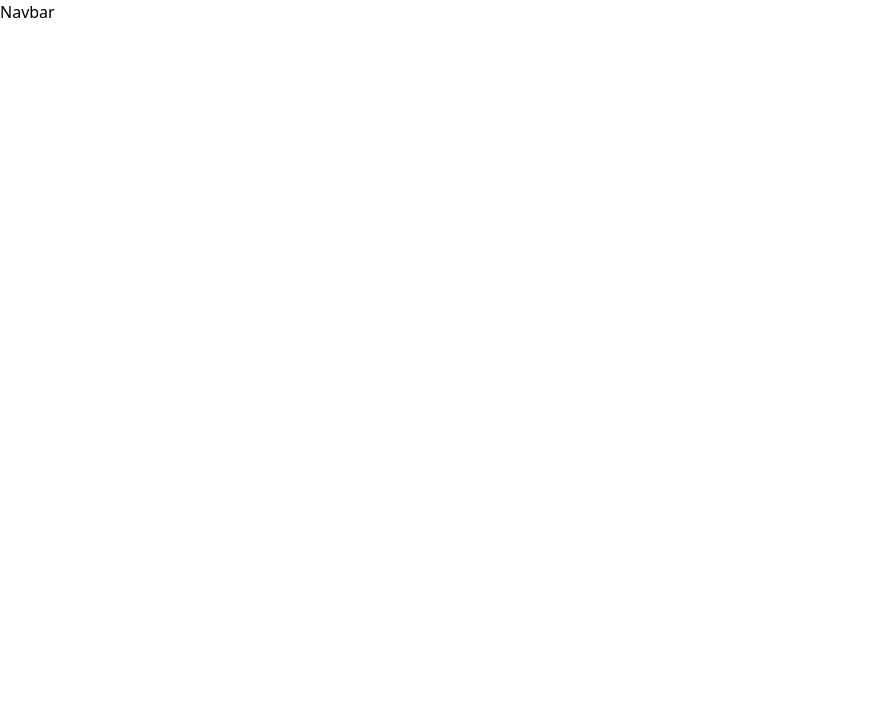
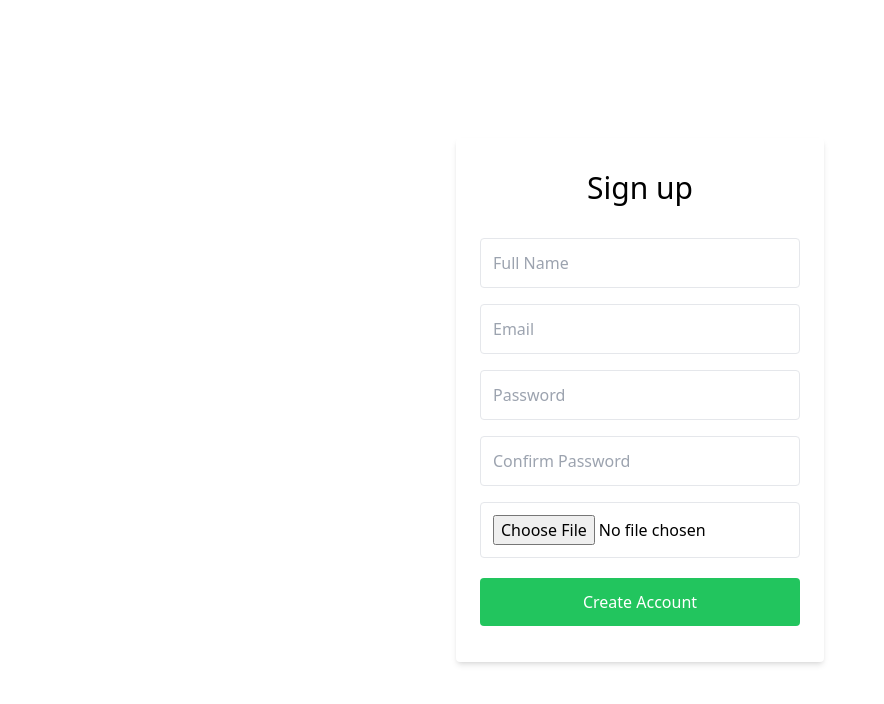
Before and after one commit to vaibhav123-dev/Fitness_Explore_Client, a React (Vite) app: page / in a window 1280 px wide. Shown: the top 704 px of the page, without its empty margins (0-884 px from the left). Built offline with nearby package versions, Linux system fonts and the light colour scheme.

Commit message:
sign up page ui done Also setup toaster notification

```diff
--- a/package.json
+++ b/package.json
@@ -11,7 +11,8 @@
   },
   "dependencies": {
     "react": "^18.3.1",
-    "react-dom": "^18.3.1"
+    "react-dom": "^18.3.1",
+    "react-toastify": "^10.0.5"
   },
   "devDependencies": {
     "@types/react": "^18.3.3",
--- a/src/App.jsx
+++ b/src/App.jsx
@@ -1,9 +1,11 @@
 import { Navbar } from "./components/Navbar";
+import { Signup } from "./pages/Signup";
 
 function App() {
   return (
     <>
-      <Navbar />
+      {/* <Navbar /> */}
+    <Signup/>
     </>
   );
 }
--- /dev/null
+++ b/src/components/ToastService.jsx
@@ -0,0 +1,41 @@
+import { toast, ToastContainer } from "react-toastify";
+import "react-toastify/dist/ReactToastify.css";
+
+// Configure global settings for ToastContainer
+const ToastService = {
+  setup: () => {
+    return (
+      <ToastContainer
+        position="top-right"
+        autoClose={3000}
+        hideProgressBar={false}
+        newestOnTop={false}
+        closeOnClick
+        rtl={false}
+        pauseOnFocusLoss
+        draggable
+        pauseOnHover
+        theme="colored"
+      ></ToastContainer>
+    );
+  },
+
+  notify: (message, type = "success") => {
+    switch (type) {
+      case "success":
+        toast.success(message);
+        break;
+      case "error":
+        toast.error(message);
+        break;
+      case "warning":
+        toast.warning(message);
+        break;
+      default:
+        toast.info(message);
+        break;
+    }
+  },
+};
+
+export default ToastService;
--- /dev/null
+++ b/src/constants.js
@@ -0,0 +1,3 @@
+const emailValidation = /^[^\s@]+@[^\s@]+\.[^\s@]+$/;
+
+export { emailValidation };
--- a/src/pages/Signup.jsx
+++ b/src/pages/Signup.jsx
@@ -1,3 +1,106 @@
+import React, { useState } from "react";
+import ToastService from "../components/ToastService"; // Adjust the path to match your actual file location
+
 export const Signup = () => {
-  return <div>Signup</div>;
+  const [formData, setFormData] = useState({
+    fullname: "",
+    email: "",
+    password: "",
+    confirm_password: "",
+    photo: null,
+  });
+
+  const handleChange = (e) => {
+    const { name, value } = e.target;
+    setFormData({
+      ...formData,
+      [name]: value,
+    });
+  };
+
+  const handlePhotoChange = (e) => {
+    const file = e.target.files[0];
+    setFormData({
+      ...formData,
+      photo: file,
+    });
+  };
+
+  const validateEmail = (email) => {
+    // Regular expression for email validation
+    const re = /^[^\s@]+@[^\s@]+\.[^\s@]+$/;
+    return re.test(email);
+  };
+
+  const passwordsMatch = () => {
+    return formData.password === formData.confirm_password;
+  };
+
+  const handleSubmit = (e) => {
+    e.preventDefault();
+    if (!validateEmail(formData.email)) {
+      ToastService.notify("Please enter a valid email address", "warning");
+      return;
+    }
+    if (!passwordsMatch()) {
+      ToastService.notify("Passwords do not match", "warning");
+      return;
+    }
+    // Here you can proceed with form submission or other actions
+  };
+
+  return (
+    <div className="bg-grey-lighter min-h-screen flex flex-col">
+      <div className="container max-w-sm mx-auto flex-1 flex flex-col items-center justify-center px-2">
+        <div className="bg-white px-6 py-8 rounded shadow-md text-black w-full">
+          <h1 className="mb-8 text-3xl text-center">Sign up</h1>
+          <input
+            type="text"
+            className="block border border-grey-light w-full p-3 rounded mb-4"
+            name="fullname"
+            placeholder="Full Name"
+            value={formData.fullname}
+            onChange={handleChange}
+          />
+          <input
+            type="text"
+            className="block border border-grey-light w-full p-3 rounded mb-4"
+            name="email"
+            placeholder="Email"
+            value={formData.email}
+            onChange={handleChange}
+          />
+          <input
+            type="password"
+            className="block border border-grey-light w-full p-3 rounded mb-4"
+            name="password"
+            placeholder="Password"
+            value={formData.password}
+            onChange={handleChange}
+          />
+          <input
+            type="password"
+            className="block border border-grey-light w-full p-3 rounded mb-4"
+            name="confirm_password"
+            placeholder="Confirm Password"
+            value={formData.confirm_password}
+            onChange={handleChange}
+          />
+          <input
+            type="file"
+            className="block border border-grey-light w-full p-3 rounded mb-4"
+            name="photo"
+            onChange={handlePhotoChange}
+          />
+          <button
+            className="w-full text-center py-3 rounded bg-green-500 text-white hover:bg-green-700 focus:outline-none my-1"
+            onClick={handleSubmit}
+          >
+            Create Account
+          </button>
+        </div>
+      </div>
+      {ToastService.setup()} {/* Render ToastContainer */}
+    </div>
+  );
 };
```
Also changed, not shown: 1 other file (tests, documents, lock files or other folders).
